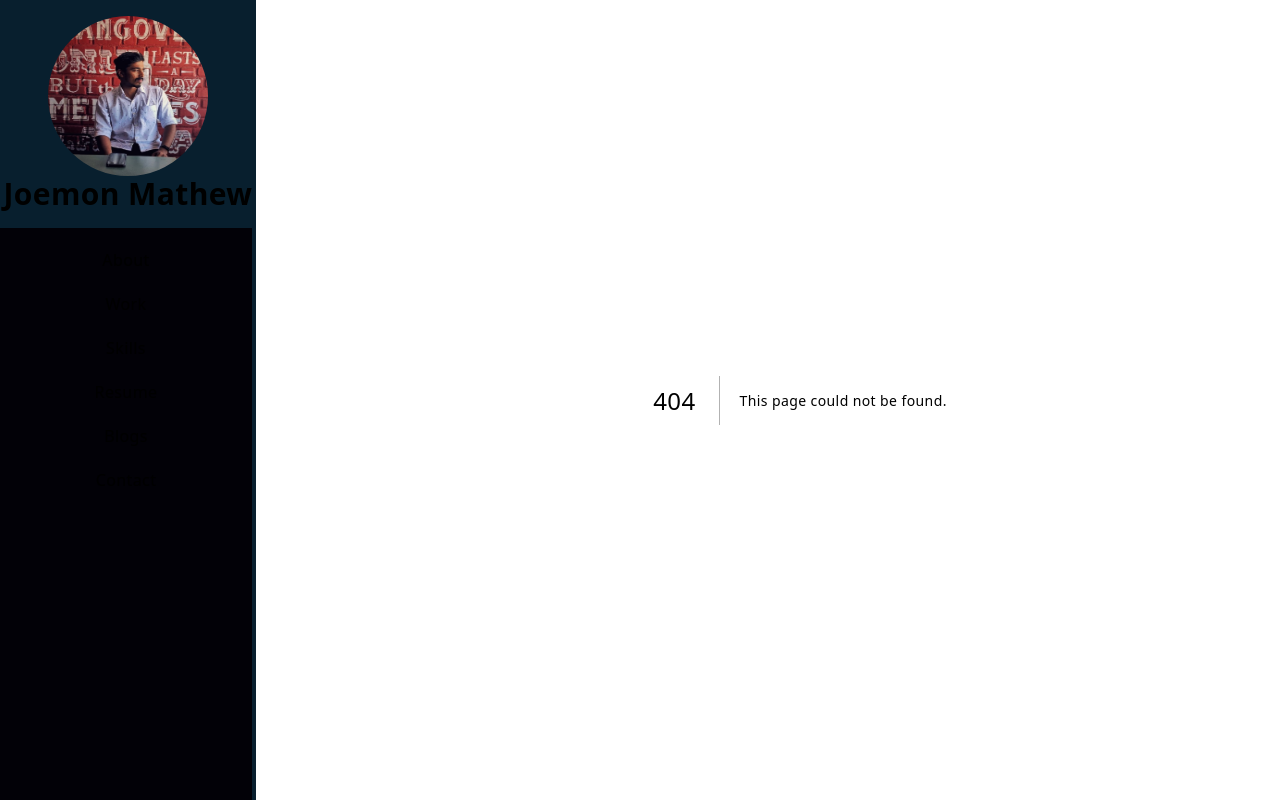
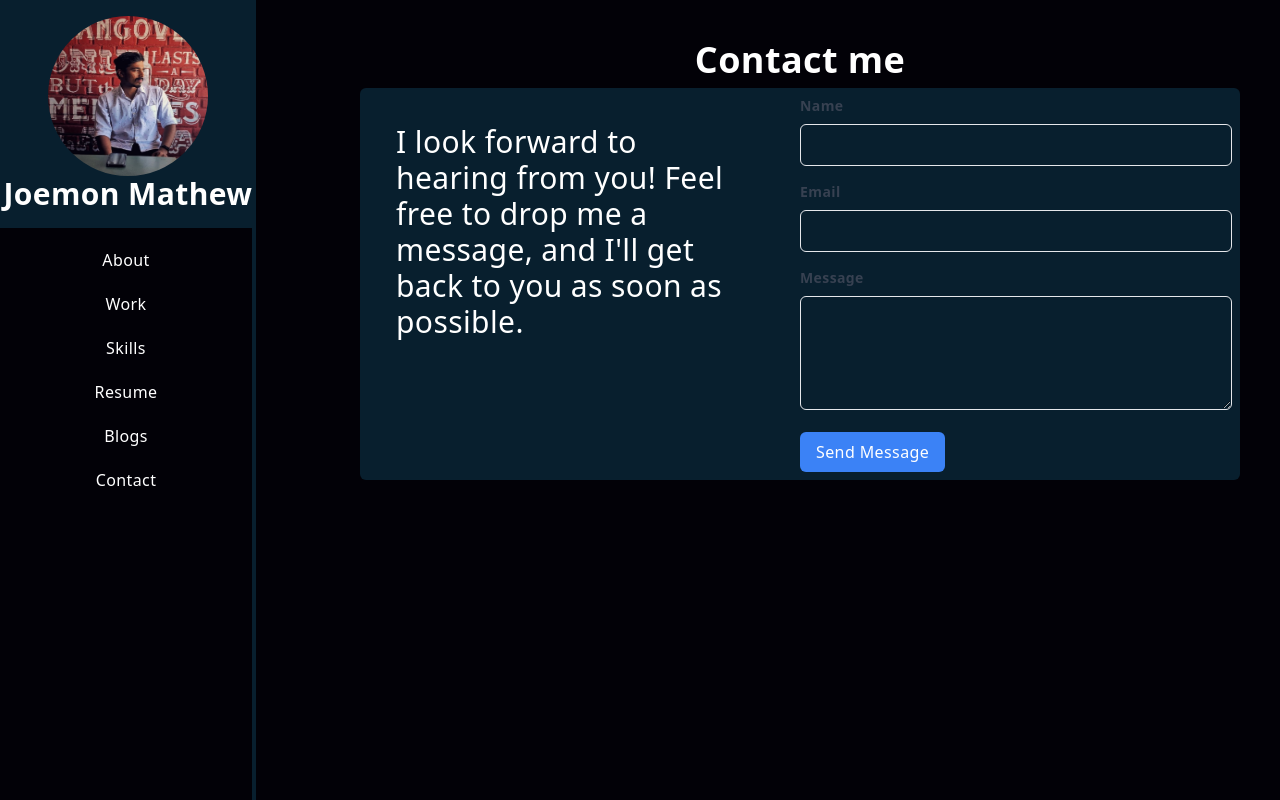
Before and after one commit to Joemonmathew/MyPortfolio, a Next.js app: page /contact in a window 1280 px wide. Before the commit this address had no page. Built offline with nearby package versions, Linux system fonts and the light colour scheme.

Commit message:
Added Contact Me section

```diff
--- a/package.json
+++ b/package.json
@@ -9,6 +9,7 @@
     "lint": "next lint"
   },
   "dependencies": {
+    "@emailjs/browser": "^3.11.0",
     "next": "13.4.19",
     "react": "18.2.0",
     "react-dom": "18.2.0"
--- a/pages/About.js
+++ b/pages/About.js
@@ -6,8 +6,8 @@ const About = () => {
       <div className='max-w-[1000px] items-center'>
         <h1>Hello, I'm Joemon Mathew</h1>
         <h3 className='text-center'>Frontend Developer </h3>
-        <p className='text-center'>
-          Hey there... I will add my bio here!
+        <p className=''>
+        I am an ambitious professional currently immersed in an enlightening internship focused on mastering technologies such as React, Next.js, JavaScript, Tailwind CSS, and HTML, specifically in the realm of Frontend Development. Holding a Master's in Computer Applications (MCA), my expertise spans various facets of software development beyond just the frontend. My goal is to secure a role in a dynamic work environment that prioritizes learning and growth, fostering a positive work culture. I aim to contribute my adaptable skill set while continually expanding my knowledge in a broader spectrum of technological domains.
         </p>
       </div>
 
--- a/pages/Sidebar.js
+++ b/pages/Sidebar.js
@@ -1,14 +1,7 @@
 import React from 'react';
 import Link from 'next/link';
-import { useRouter } from "next/router";
 
 const Sidebar = () => {
-  const router = useRouter();
-
-  const isActive = (item) => {
-    return router.pathname === item;
-  };
-
   return (
     <div className='fixed top-0 left-0 h-screen w-1/5 box-border bg-primary-blue '>
       <div className='flex-row h-70 text-center my-4'>
@@ -17,32 +10,32 @@ const Sidebar = () => {
       </div>
       <ul className='flex flex-col items-center h-full  mr-1 space-y-5 bg-[#020107] box-border '>
         <li className='mt-5'>
-          <Link href='/About' className={isActive('/About') ? 'active' : ''}>
+          <Link href='#About' >
             About
           </Link>
         </li>
         <li>
-          <Link href='/Work' className={isActive('/Work') ? 'active' : ''}>
+          <Link href='#Work' >
             Work
           </Link>
         </li>
         <li>
-          <Link href='' className={isActive('') ? 'active' : ''}>
+          <Link href=''>
             Skills
           </Link>
         </li>
         <li>
-          <Link href='' className={isActive('') ? 'active' : ''}>
+          <Link href='' >
             Resume
           </Link>
         </li>
         <li>
-          <Link href='/blogs' className={isActive('/blogs') ? 'active' : ''}>
+          <Link href='#Blogs' >
             Blogs
           </Link>
         </li>
         <li>
-          <Link href='' className={isActive('') ? 'active' : ''}>
+          <Link href='#Contact' >
             Contact
           </Link>
         </li>
--- /dev/null
+++ b/pages/contact.js
@@ -0,0 +1,63 @@
+import React, { useRef, useState } from 'react';
+import emailjs from '@emailjs/browser';
+
+const Contact = () => {
+  const form = useRef();
+  const [isValidEmail, setIsValidEmail] = useState(true);
+
+  const sendEmail = (e) => {
+    e.preventDefault();
+
+    // Basic email validation
+    const emailInput = form.current['user_email'].value;
+    if (!emailInput.includes('@')) {
+      setIsValidEmail(false);
+      return;
+    }
+
+    setIsValidEmail(true);
+
+    emailjs.sendForm('service_w2wmhpa', 'template_bl2koog', form.current, 'SKSPPr7ILFGvj4zeH')
+      .then((result) => {
+          console.log(result.text);
+          alert('Message sent successfully!');
+          form.current.reset(); // Reset the form after successful submission
+      }, (error) => {
+          console.log(error.text);
+      });
+  };
+
+  return (
+    <section className="flex flex-col m-10 items-center">
+      <h2 className='mb-2'>Contact me</h2>
+      <div className="space-y-4  max-w-[1000px] bg-primary-blue rounded-md">
+        <div className='flex flex-row'>
+          <div className='flex-1'>
+            <p className='m-9 text-3xl'>I look forward to hearing from you! Feel free to drop me a message, and I'll get back to you as soon as possible.</p>
+          </div>
+          <form className='flex-1 m-2' ref={form} onSubmit={sendEmail}>
+            <div className="mb-4">
+              <label htmlFor="user_name" className="block text-gray-700 text-sm font-bold mb-2">Name</label>
+              <input type="text" name="user_name" id="user_name" className="w-full bg-primary-blue p-2 border rounded-md" required />
+            </div>
+
+            <div className="mb-4">
+              <label htmlFor="user_email" className="block text-gray-700 text-sm font-bold mb-2">Email</label>
+              <input type="email" name="user_email" id="user_email" className={`w-full bg-primary-blue p-2 border rounded-md ${!isValidEmail ? 'border-red-500' : ''}`} required />
+              {!isValidEmail && <p className="text-red-500 text-sm mt-1">Please enter a valid email address.</p>}
+            </div>
+
+            <div className="mb-4">
+              <label htmlFor="message" className="block text-gray-700 text-sm font-bold mb-2">Message</label>
+              <textarea name="message" id="message" rows="4" className="w-full bg-primary-blue p-2 border rounded-md" required></textarea>
+            </div>
+
+            <button type="submit" className="bg-blue-500 text-white px-4 py-2 rounded-md hover:bg-blue-600">Send Message</button>
+          </form>
+        </div>
+      </div>
+    </section>
+  );
+};
+
+export default Contact;
--- a/pages/index.js
+++ b/pages/index.js
@@ -4,6 +4,7 @@ import Work from "./Work";
 import About from "./About";
 import Blog from "./blogs";
 import Footer from "./Footer";
+import Contact from "./contact";
 
 export default function Home() {
   return (
@@ -11,9 +12,10 @@ export default function Home() {
       <Head>
         <title> Joemon | Front-End Developer</title>
       </Head>
-    <About />
-    <Work />
-    <Blog />
+      <section id='About'><About /></section>
+      <section id='Work'> <Work /></section>
+      <section id='Blogs'><Blog /></section>
+      <section id='Contact'><Contact /></section>
     <Footer />
    </div>
   )
```
Also changed, not shown: 1 other file (tests, documents, lock files or other folders).
